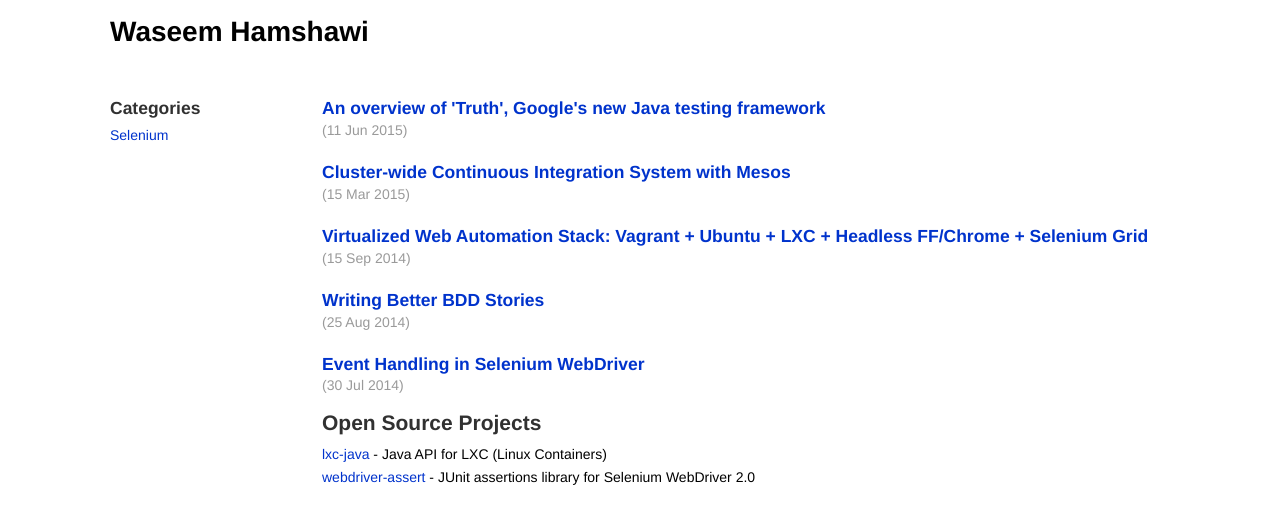
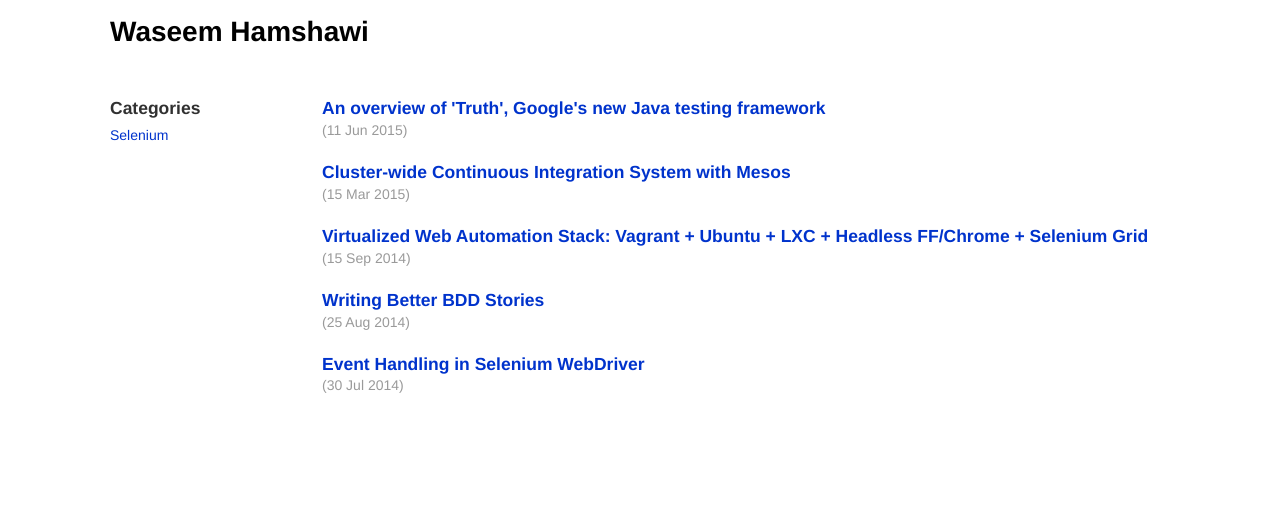
Before and after one commit to waseemh/waseemh.github.io_F, a Jekyll site: the page built from index.md, in a window 1280 px wide. Shown: the top 524 px of the page. Built offline with Jekyll 4.4.1, drawn with Linux system fonts in a browser that asks for light colours.

Commit message:
Update index.md

```diff
--- a/index.md
+++ b/index.md
@@ -7,8 +7,3 @@ title: Home
    <h3> <a href="{{ post.url }}">{{ post.title }}</a> </h3>
    <span class="post-date">({{ post.date | date_to_string }})</span>
 {% endfor %}
-
-<h2>Open Source Projects</h2>
-[lxc-java](https://github.com/waseemh/lxc-java) - Java API for LXC (Linux Containers)
-
-[webdriver-assert](https://github.com/waseemh/webdriver-assert) - JUnit assertions library for Selenium WebDriver 2.0
```
